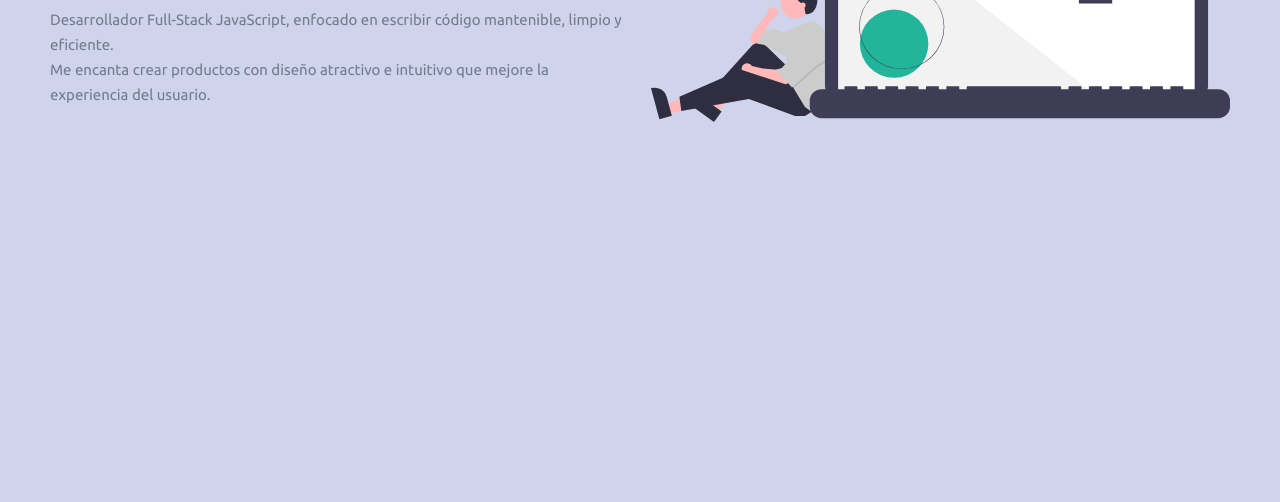
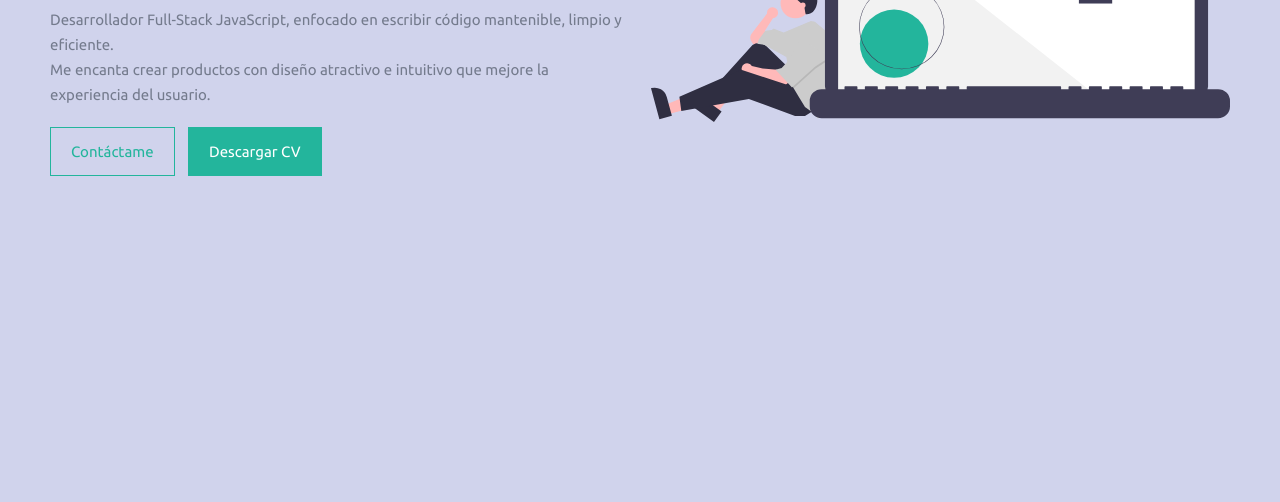
Before and after one commit to joaquinhmtz/joaquinhmtz.github.io, a plain HTML site: page index.html in a window 1280 px wide. Shown: the part 298-800 px from the top of the page. Drawn offline with Linux system fonts and the light colour scheme; a web font is replaced by a local one.

Commit message:
Variables de colores

```diff
--- a/assets/css/core/header.css
+++ b/assets/css/core/header.css
@@ -111,10 +111,11 @@
         font-weight: 100;
         color: var(--primary-color);
         background-color: var(--purple-light);
+        padding: 8px;
     }
 
     .navbar .nav-menu li a:hover {
-        text-decoration: underline;
+        border: 2px dashed var(--primary-color);
         cursor: pointer;
     }
 }
--- a/assets/css/core/main.css
+++ b/assets/css/core/main.css
@@ -19,6 +19,7 @@ main {
     font-family: 'Ubuntu-Bold';
     color: var(--title-color);
     letter-spacing: 1.5px;
+    margin-bottom: 1.5rem;
 }
 
 .personal-info p {
@@ -33,6 +34,70 @@ main {
     width: 100%;
 }
 
+.btn-actions {
+    padding: 20px 0;
+}
+
+.btn {
+    padding: 15px 20px;
+    cursor: pointer;
+}
+
+.btn:active {
+    transform: translateY(3px);
+}
+
+.btn-complementary {
+    position: relative;
+    background-color: var(--complementary-color);
+    color: white;
+    border: 1px solid var(--complementary-color);
+}
+
+.btn-complementary-outline {
+    position: relative;
+    border: 1px solid var(--complementary-color);
+    color: var(--complementary-color);
+}
+
+.btn-complementary::after {
+    content: '';
+    position: absolute;
+    top: 0;
+    left: 0;
+    width: 100%;
+    height: 100%;
+    transform: scaleX(0);
+    transform-origin: right;
+    background-color: currentColor;
+    opacity: 0.2;
+    transition: transform 200ms ease-in;
+}
+
+.btn-complementary:hover::after {
+    transform: scaleX(1);
+    transform-origin: left;
+}
+
+.btn-complementary-outline::after {
+    content: '';
+    position: absolute;
+    top: 0;
+    left: 0;
+    width: 100%;
+    height: 100%;
+    transform: scaleY(0);
+    transform-origin: top;
+    background-color: currentColor;
+    opacity: 0.2;
+    transition: transform 200ms ease-in;
+}
+
+.btn-complementary-outline:hover::after {
+    transform: scaleY(1);
+    transform-origin: bottom;
+}
+
 /* Small screens, laptops */
 @media (min-width:769px) {
     main {
@@ -45,10 +110,6 @@ main {
         grid-column-gap: 1.5rem;
     }
 
-    .personal-info h1 {
-        padding-bottom: 1.5rem;
-    }
-
     .main-information .main-img {
         order: 2;
     }
--- /dev/null
+++ b/assets/css/helpers.css
@@ -0,0 +1,3 @@
+.m-r-10 {
+    margin-right: 10px;
+}
--- a/index.html
+++ b/index.html
@@ -7,6 +7,7 @@
     <title>Joaquín Hernández Martínez</title>
     <link rel="stylesheet" href="assets/css/app.css">
     <link rel="stylesheet" href="assets/css/core/main.css">
+    <link rel="stylesheet" href="assets/css/helpers.css">
 </head>
 <body>
     <!-- HEADER -->
@@ -17,13 +18,13 @@
             </div>
             <ul id="nav-menu" class="nav-menu">
                 <li>
-                    <a href="">Acerca de mí</a>
+                    <a rel="noopener" href="">Acerca de mí</a>
                 </li>
                 <li>
-                    <a href="">Portafolio</a>
+                    <a rel="noopener" href="">Portafolio</a>
                 </li>
                 <li>
-                    <a href="">Contacto</a>
+                    <a rel="noopener" href="">Contacto</a>
                 </li>
             </ul>
             <div id="hamburguer" class="hamburguer">
@@ -39,6 +40,10 @@
                 <h1>Hola! Soy <br> Joaquín Hernández</h1>
                 <p>Desarrollador Full-Stack JavaScript, enfocado en escribir código mantenible, limpio y eficiente. <br>
                     Me encanta crear productos con diseño atractivo e intuitivo que mejore la experiencia del usuario.</p>
+                <div class="btn-actions">
+                    <button class="btn btn-complementary-outline m-r-10">Contáctame</button>
+                    <button class="btn btn-complementary">Descargar CV</button>
+                </div>
             </div>
             <div class="main-img">
                 <img src="./assets/img/main-img.svg" alt="">
```
